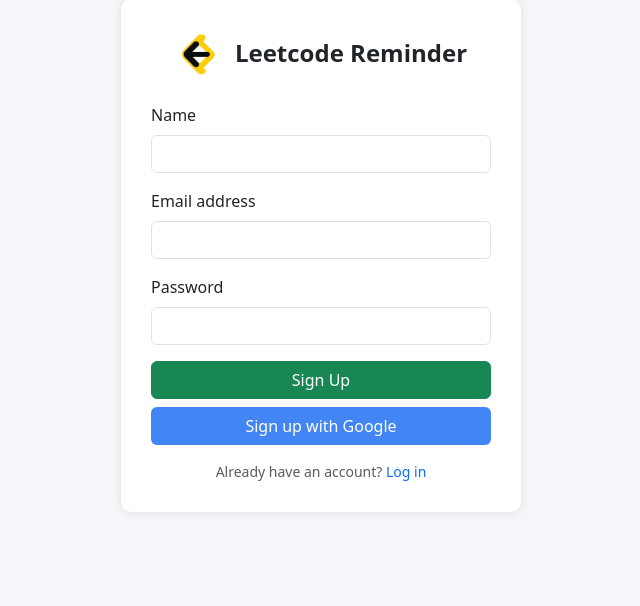
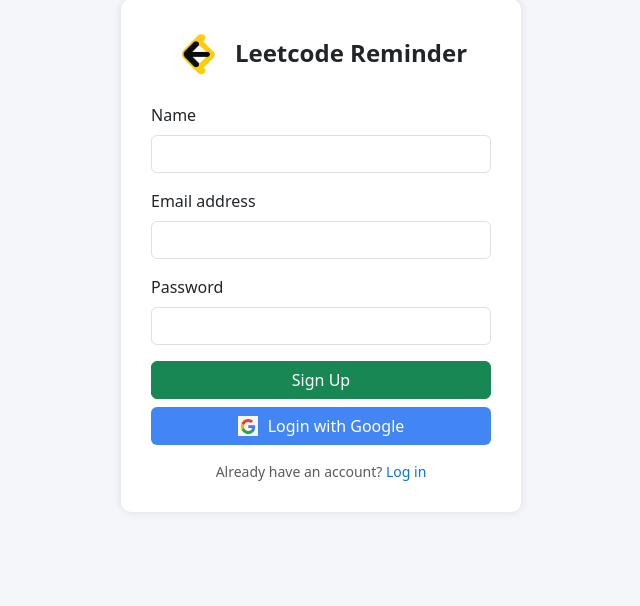
Before and after one commit to Ashishgupta291/leetcode-reminder, a Flask app: page /signup in a window 1280 px wide. Shown: the part 145-751 px from the top of the page, without its empty margins (319-959 px from the left). Run offline with Flask 3, Linux system fonts and the light colour scheme; some libraries are stand-ins or nearby versions.

Commit message:
final google auth

```diff
--- a/app.py
+++ b/app.py
@@ -38,7 +38,7 @@
 # ------------------- GOOGLE OAUTH -----------------------
 GOOGLE_CLIENT_ID = os.getenv("GOOGLE_CLIENT_ID")
 GOOGLE_CLIENT_SECRET = os.getenv("GOOGLE_CLIENT_SECRET")
-GOOGLE_REDIRECT_URI = os.getenv("GOOGLE_REDIRECT_URI", "http://localhost:5000/oauth2callback")
+GOOGLE_REDIRECT_URI = os.getenv("GOOGLE_REDIRECT_URI" )
 
 # --------------------------------------------------------
 import smtplib
@@ -404,6 +404,7 @@
     conn.close()
 
     session['user_id'] = user_id
+    session['username'] = username
     session['email'] = email
     return redirect("/dashboard")
 
--- a/templates/signup.html
+++ b/templates/signup.html
@@ -86,7 +86,10 @@
 
       <div class="d-grid gap-2">
         <button type="submit" class="btn btn-success">Sign Up</button>
-        <a href="/auth/google" class="btn google-btn">Sign up with Google</a>
+        <a href="/google-login" class="btn google-btn d-flex align-items-center justify-content-center">
+           <img src="/static/google-logo.png" alt="Google Logo" style="width: 20px; height: 20px; margin-right: 10px;" />
+            Login with Google
+        </a>
       </div>
     </form>
 
```
Also changed, not shown: templates/login.html (+6 -1 lines), static/google-logo.png (added).
